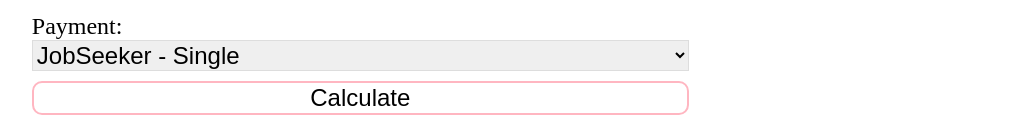
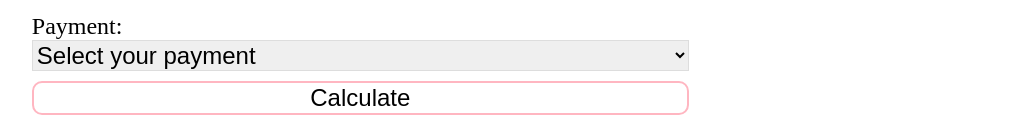
Before and after one commit to ABaulderstone/payment-calculator, a React (Create React App) app: page / in a window 1280 px wide. Shown: the part 203-333 px from the top of the page, without its empty margins (135-1144 px from the left). Built offline with nearby package versions, Linux system fonts and the light colour scheme.

Commit message:
adds placeholder select text and warning

```diff
--- a/src/components/PaymentForm/PaymentSelect.js
+++ b/src/components/PaymentForm/PaymentSelect.js
@@ -11,12 +11,12 @@ const StyledOption = styled.option`
 
 const PaymentSelect = (props) => {
         const {options = [], ...rest} = props;
-        console.log(rest);
 
 
     return (
         <StyledSelect {...rest}>
-            {options.map( option => <StyledOption value={option.payment}>{option.name}</StyledOption>)}
+            <StyledOption selected disabled hidden value={""}>Select your payment</StyledOption>
+            {options.map( option => <StyledOption paymentType={option.type} key={option._id} value={option.payment}>{option.name}</StyledOption>)}
         </StyledSelect>
     )
 }
--- a/src/components/PaymentForm/index.js
+++ b/src/components/PaymentForm/index.js
@@ -10,13 +10,20 @@ import PaymentSelect from './PaymentSelect.js'
 const PaymentForm = (props) => {
     const {setPaymentValue} = props
     const onFormSubmit = () => {
-        console.log(values);
+
         const payment = calculatePayment(values.income, values.payment);
         setPaymentValue(`$${payment.toFixed(2)}`);
     }
 
-    const defaultValues = {payment:"0.00", income:"0.00"}
+    const defaultValues = {payment:"", income:"0.00"}
     const {values, handleSubmit, handleChange, errors} = useForm({defaultValues, onSubmit: onFormSubmit, validate});
+
+    const handleSelect = (event) => {
+        console.log(event.target.paymentType)
+        handleChange(event);
+    }
+
+
 
     return (
         <Form onSubmit={handleSubmit}>
@@ -24,7 +31,8 @@ const PaymentForm = (props) => {
             <Input error={errors.income} id='income' type='text' name="income" value={values.income} onChange={handleChange}/>
             {errors.income && <p style={{color: "red"}}>{errors.income}</p>}
             <Label htmlFor='payment'>Payment:</Label>
-            <PaymentSelect options={paymentData} onChange={handleChange} name="payment" />
+            <PaymentSelect options={paymentData} onChange={handleSelect} name="payment" />
+            {errors.payment && <p style={{color: "red"}}>{errors.payment}</p>}
             <Button color="#ffb6c1" type='submit'>Calculate</Button>
         </Form>
     )
--- a/src/components/PaymentForm/validation-rules.js
+++ b/src/components/PaymentForm/validation-rules.js
@@ -6,7 +6,7 @@ const validate = (values) => {
         errors.income = "Income field cannot be empty"
     };
     if(values.payment === "") {
-        errors.payment = "Payment field cannot be empty"
+        errors.payment = "Please select a payment"
     };
 
     if(twoDecimalRegex.test(values.income) === false) {
@@ -14,9 +14,6 @@ const validate = (values) => {
 
     }
 
-    if(twoDecimalRegex.test(values.payment) === false) {
-        errors.payment = "Payment field must be a postive number with up to two decimal places"
-    }
 
     return errors;
 }
--- a/src/components/styled-components/Label.js
+++ b/src/components/styled-components/Label.js
@@ -2,6 +2,7 @@ import styled from 'styled-components';
 
 const Label = styled.label`
     margin-top: 10px;
+
 `
 
 export default Label;
--- a/src/data/rates.json
+++ b/src/data/rates.json
@@ -1,14 +1,14 @@
 [
-    {"name": "JobSeeker - Single", "payment":"620.80", "type": "JS" },
-    {"name": "JobSeeker - Single, with dependent", "payment":"667.50", "type": "JS" },
-    {"name": "JobSeeker - Partnered", "payment":"565.40", "type": "JS" },
-    {"name": "Austudy - No Children", "payment":"512.50", "type": "AS" },
-    {"name": "Austudy - Single, with children", "payment":"656.00", "type": "AS" },
-    {"name": "Austudy - partnered, with children", "payment":"557.90", "type": "AS" },
-    {"name": "Youth Allowance - Single, no children, 18+, live with parents", "payment":"354.60", "type": "YA" },
-    {"name": "Youth Allowance - Single, no children, 18+, live out of home", "payment":"512.50", "type": "YA" },
-    {"name": "Youth Allowance - Single, with children", "payment":"656.00", "type": "YA" },
-    {"name": "Youth Allowance - Partnered, no children", "payment":"512.50", "type": "YA" },
-    {"name": "Youth Allowance - Partnered, with children ", "payment":"557.90", "type": "YA" }
+    { "_id":1, "name": "JobSeeker - Single", "payment":"620.80", "type": "JS" },
+    {"_id": 2, "name": "JobSeeker - Single, with dependent", "payment":"667.50", "type": "JS" },
+    {"_id": 3, "name": "JobSeeker - Partnered", "payment":"565.40", "type": "JS" },
+    {"_id": 4, "name": "Austudy - No Children", "payment":"512.50", "type": "AS" },
+    {"_id": 5, "name": "Austudy - Single, with children", "payment":"656.00", "type": "AS" },
+    {"_id": 6, "name": "Austudy - partnered, with children", "payment":"557.90", "type": "AS" },
+    {"_id": 7, "name": "Youth Allowance - Single, no children, 18+, live with parents", "payment":"354.60", "type": "YA" },
+    {"_id": 8, "name": "Youth Allowance - Single, no children, 18+, live out of home", "payment":"512.50", "type": "YA" },
+    {"_id": 9, "name": "Youth Allowance - Single, with children", "payment":"656.00", "type": "YA" },
+    {"_id": 10, "name": "Youth Allowance - Partnered, no children", "payment":"512.50", "type": "YA" },
+    {"_id": 11, "name": "Youth Allowance - Partnered, with children ", "payment":"557.90", "type": "YA" }
 
 ]
```
